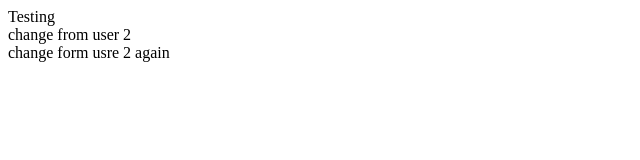
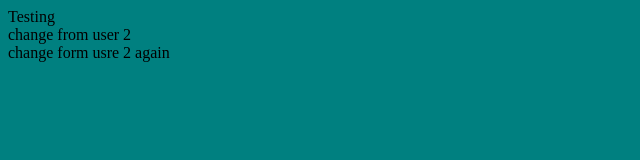
Before and after one commit to daniillogvinenko/git-team-test, a website: page index.html in a window 1280 px wide. Shown: the whole page, without its empty margins (0-640 px from the left). Drawn offline with Linux system fonts and the light colour scheme.

Commit message:
added css

```diff
--- a/index.html
+++ b/index.html
@@ -4,6 +4,7 @@
         <meta charset="UTF-8" />
         <meta name="viewport" content="width=device-width, initial-scale=1.0" />
         <title>Document</title>
+        <link rel="stylesheet" href="./style.css">
     </head>
     <body>
         Testing
--- /dev/null
+++ b/style.css
@@ -0,0 +1,3 @@
+body {
+    background-color: teal;
+}
```
